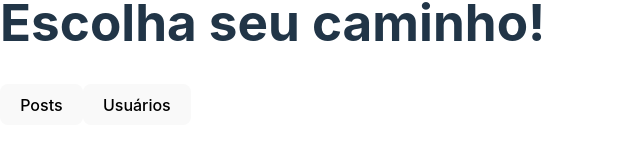
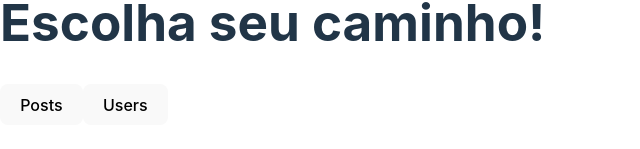
Before and after one commit to Pedroporto87/Teste-Alkabot, a React (Vite) app: page / in a window 1280 px wide. Shown: the part 403-552 px from the top of the page, without its empty margins (0-640 px from the left). Built offline with nearby package versions, Linux system fonts and the light colour scheme.

Commit message:
rotas finalizadas

```diff
--- a/src/pages/Home.jsx
+++ b/src/pages/Home.jsx
@@ -1,11 +1,20 @@
-import React from 'react'
+import React from 'react';
+import { useNavigate } from 'react-router-dom';
 
 const Home = () => {
+const navigate = useNavigate()
+const handlePost = () => {
+    return navigate("/posts")
+}
+const handleUsers = () => {
+    return navigate("/users")
+}
+
   return (
     <div>
         <h1>Escolha seu caminho!</h1>
-        <button > Posts</button>
-        <button >Usuários</button>
+        <button onClick={handlePost}>Posts</button>
+        <button onClick={handleUsers}>Users</button>
     </div>
   )
 }
```
